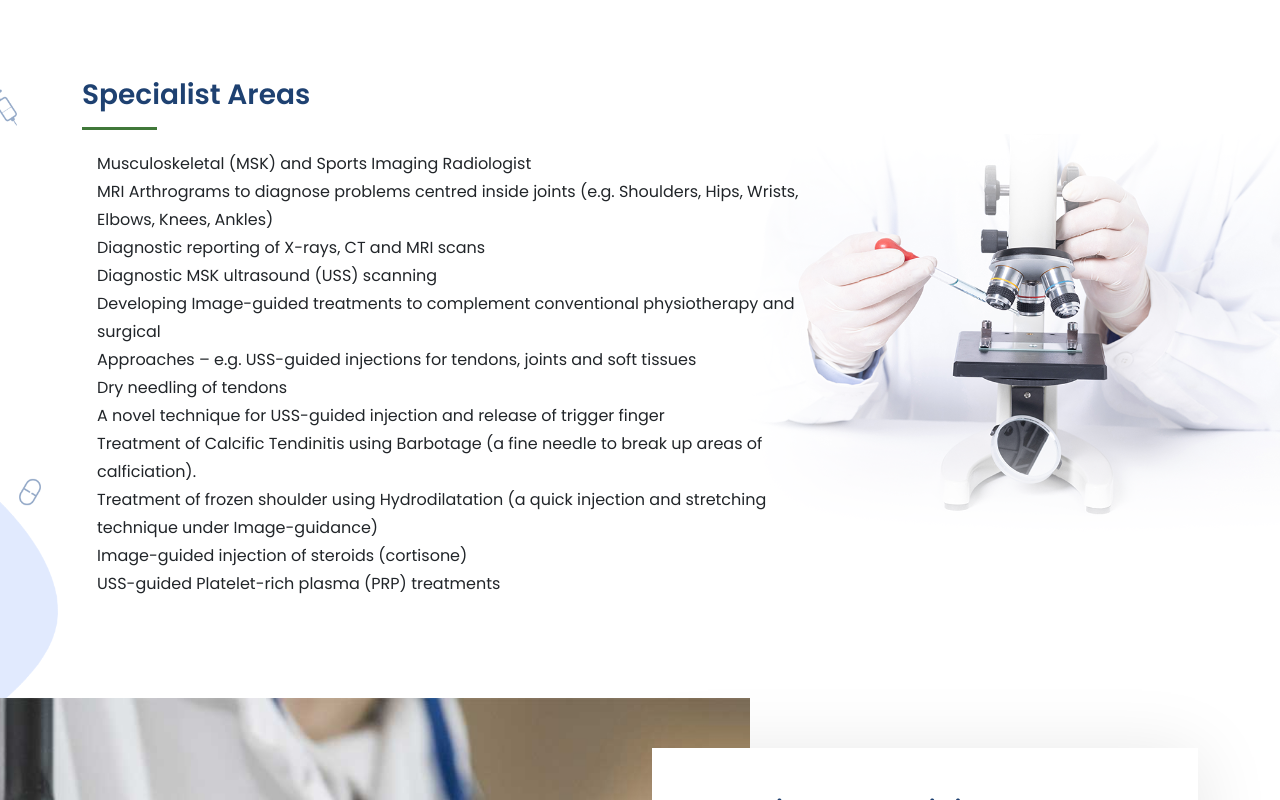
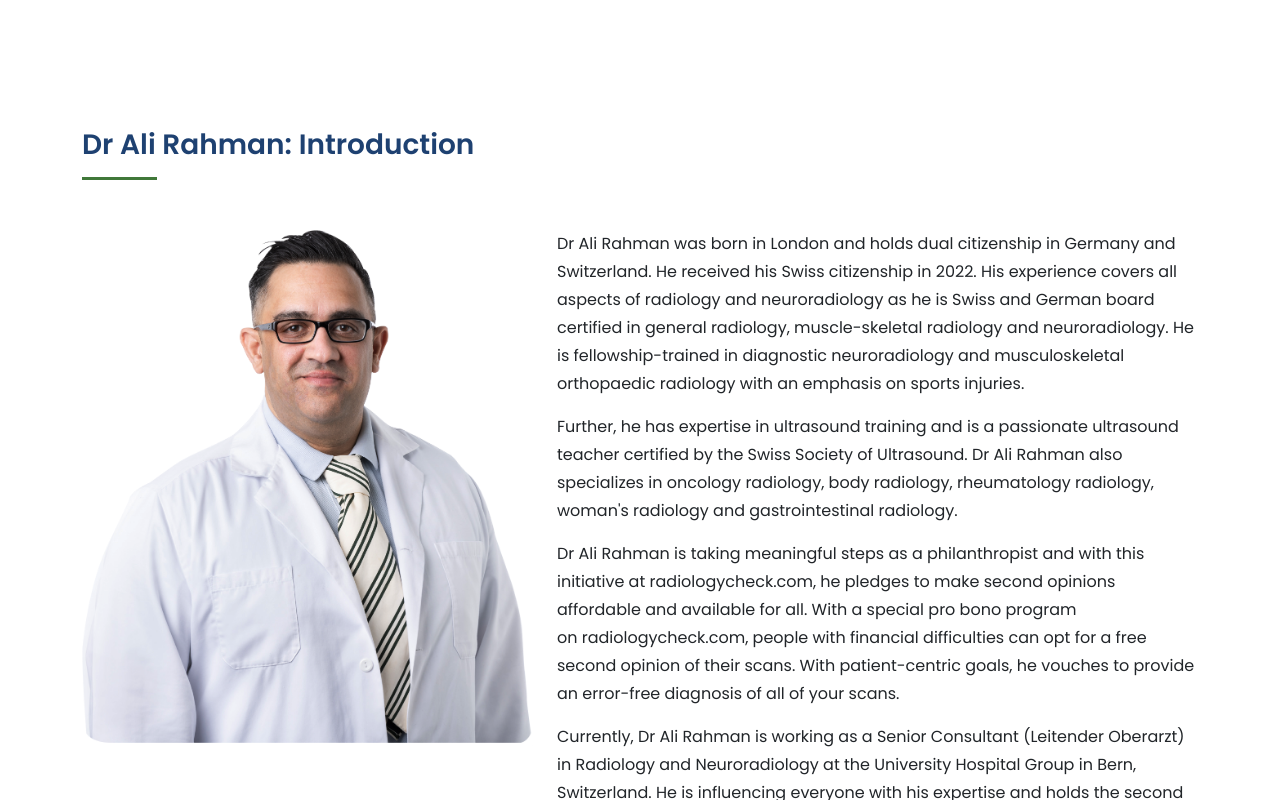
Before and after one commit to abdulrehman25/angularapp, an Angular app: page /about in a window 1280 px wide. Shown: the part 620-1420 px from the top of the page. Built offline with nearby package versions, Linux system fonts and the light colour scheme; what ngx-owl-carousel-o would draw is missing.

Commit message:
About - Intro section added

```diff
--- a/src/app/components/resources/about/about.component.html
+++ b/src/app/components/resources/about/about.component.html
@@ -7,6 +7,30 @@
 			</div>
 		</figure>
 	</div><!--site banner-->
+
+	<div class="intro-dr-rehman">
+		<div class="container">
+			<div class="row">
+				<div class="col-xl-12 col-lg-12 col-md-12 col-sm-12">
+					<h3>Dr Ali Rahman: Introduction</h3>
+				</div>
+
+				<div class="col-xl-5 col-lg-5 col-md-12 col-sm-12">
+					<figure><img src="/assets/images/dr-ali-rehman-2.png" class="img-fluid" alt="" /></figure>
+				</div>
+
+				<div class="col-xl-7 col-lg-7 col-md-12 col-sm-12">
+					<p>Dr Ali Rahman was born in London and holds dual citizenship in Germany and Switzerland. He received his Swiss citizenship in 2022. His experience covers all aspects of radiology and neuroradiology as he is Swiss and German board certified in general radiology, muscle-skeletal radiology and neuroradiology. He is fellowship-trained in diagnostic neuroradiology and musculoskeletal orthopaedic radiology with an emphasis on sports injuries.</p>
+
+					<p>Further, he has expertise in ultrasound training and is a passionate ultrasound teacher certified by the Swiss Society of Ultrasound.  Dr Ali Rahman also specializes in oncology radiology, body radiology, rheumatology radiology, woman's radiology and gastrointestinal radiology.</p>
+
+					<p>Dr Ali Rahman is taking meaningful steps as a philanthropist and with this initiative at radiologycheck.com, he pledges to make second opinions affordable and available for all. With a special pro bono program on radiologycheck.com, people with financial difficulties can opt for a free second opinion of their scans. With patient-centric goals, he vouches to provide an error-free diagnosis of all of your scans.</p>
+
+					<p>Currently, Dr Ali Rahman is working as a Senior Consultant (Leitender Oberarzt) in Radiology and Neuroradiology at the University Hospital Group in Bern, Switzerland. He is influencing everyone with his expertise and holds the second highest position in his departement.</p>
+				</div>
+			</div>
+		</div>
+	</div><!--dr rehman intro-->
 
 	<div class="specialist-areas">
 		<div class="container">
```
